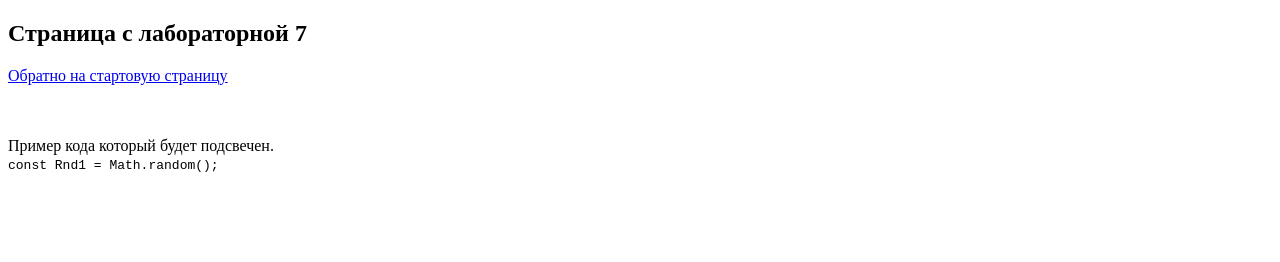
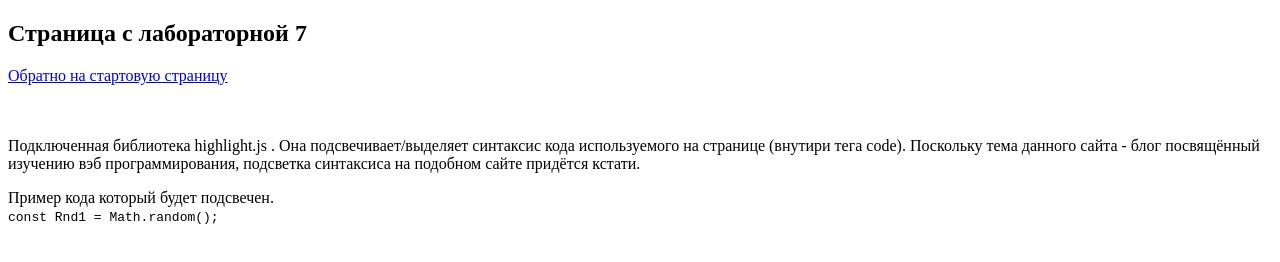
Before and after one commit to extubr0210/Web_pr_23, a plain HTML site: page Страницы/Лабораторная 7.html in a window 1280 px wide. Drawn offline with nearby package versions, Linux system fonts and the light colour scheme.

Commit message:
Add files via upload

```diff
--- a/Страницы/Лабораторная 7.html
+++ b/Страницы/Лабораторная 7.html
@@ -22,6 +22,8 @@
 		<a href="../index.html">Обратно на стартовую страницу</a>
 	</header><br><br>
 	<main>
+<p>Подключенная библиотека highlight.js .  Она подсвечивает/выделяет синтаксис кода используемого на странице (внутири тега code). Поскольку тема данного сайта - блог посвящённый изучению вэб программирования, подсветка синтаксиса на подобном сайте придётся кстати.</p>
+
 <p>Пример кода который будет подсвечен.<br>
 <code>const Rnd1 = Math.random();</code></p>
 	</main>
```
